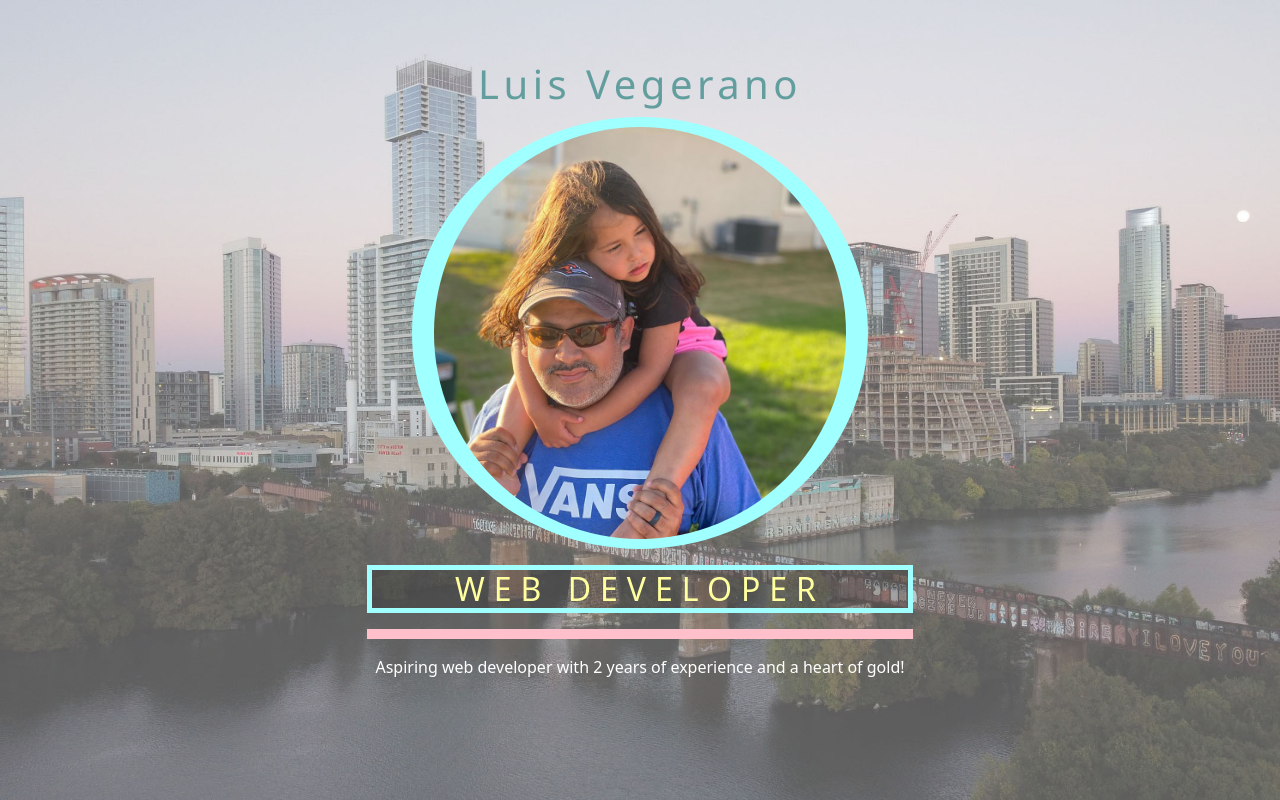
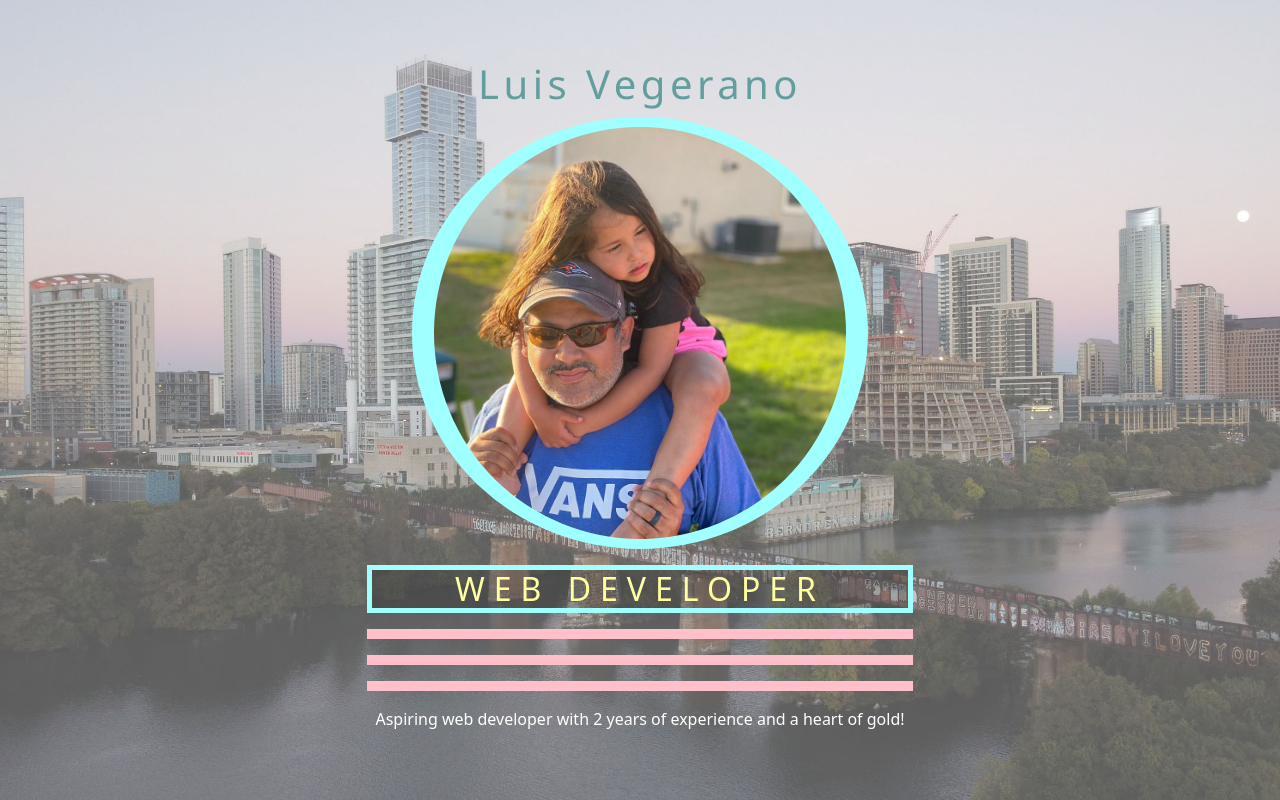
Before and after one commit to Himynameislou/Himynameislou.github.io, a plain HTML site: page index.html in a window 1280 px wide. Drawn offline with nearby package versions, Linux system fonts and the light colour scheme.

Commit message:
Testing git pages

```diff
--- a/index.html
+++ b/index.html
@@ -21,6 +21,8 @@
       <div class="col-4 text-center w-50 box">
         <h2>WEB DEVELOPER</h2>
         <hr class="lineDivider" />
+        <hr class="lineDivider" />
+        <hr class="lineDivider" />
       </div>
     </div>
   </div>
```
